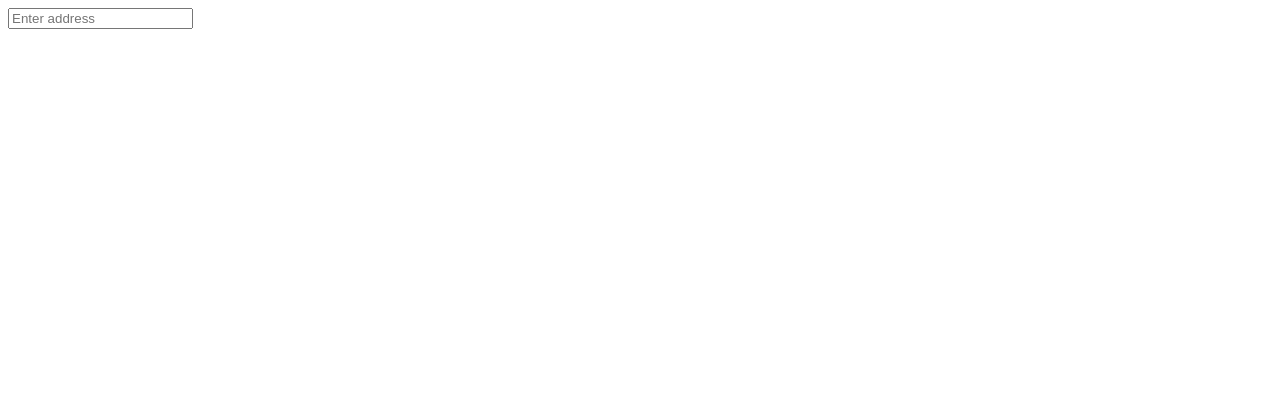
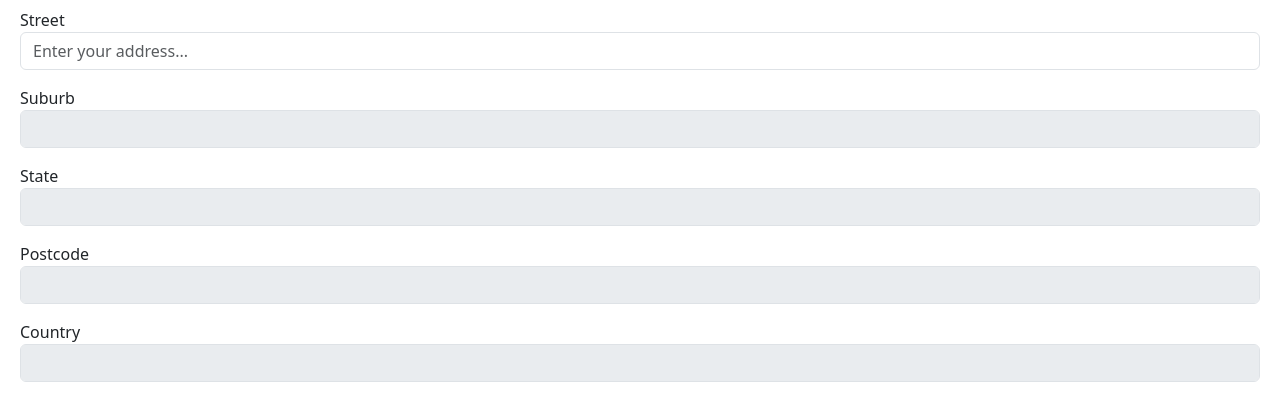
Before and after one commit to mohit-r4k/google-places-autocomplete-utility, a plain HTML site: page index.html in a window 1280 px wide. Drawn offline with nearby package versions, Linux system fonts and the light colour scheme; some packages are replaced by stand-ins of ours.

Commit message:
Update index.html

```diff
--- a/index.html
+++ b/index.html
@@ -1,15 +1,51 @@
-<!-- File: google-autocomplete.html -->
-<!DOCTYPE html>
 <html>
 <head>
+    <title>Google Places Autocomplete</title>
+    <meta name="viewport" content="width=device-width, initial-scale=1.0"/>
+    <link href="https://cdn.jsdelivr.net/npm/bootstrap@5.3.6/dist/css/bootstrap.min.css" rel="stylesheet" integrity="sha384-4Q6Gf2aSP4eDXB8Miphtr37CMZZQ5oXLH2yaXMJ2w8e2ZtHTl7GptT4jmndRuHDT" crossorigin="anonymous"/>
     <script src="https://maps.googleapis.com/maps/api/js?key=AIzaSyB6IoNLUq0kEHUjf2X03l7ySFLAUqHoOSg&libraries=places"></script>
 </head>
 <body>
-    <input id="autocomplete" type="text" placeholder="Enter address" />
+    <div class="container-fluid">
+        <div class="row p-2">
+            <div class="col-12">
+                <label for="street">Street</label>
+                <input id="street" type="text" placeholder="Enter your address..." class="form-control"/>
+            </div>
+        </div>
+        <div class="row p-2">
+            <div class="col-12">
+                <label for="suburb">Suburb</label>
+                <input id="suburb" type="text" class="form-control" disabled="true"/>
+            </div>
+        </div>
+        <div class="row p-2">
+            <div class="col-12">
+                <label for="state">State</label>
+                <input id="state" type="text" class="form-control" disabled="true"/>
+            </div>
+        </div>
+        <div class="row p-2">
+            <div class="col-12">
+                <label for="postcode">Postcode</label>
+                <input id="postcode" type="text" class="form-control" disabled="true"/>
+            </div>
+        </div>
+        <div class="row p-2">
+            <div class="col-12">
+                <label for="country">Country</label>
+                <input id="country" type="text" class="form-control" disabled="true"/>
+            </div>
+        </div>
+    </div>
+
 
     <script>
-        const input = document.getElementById('autocomplete');
-        const autocomplete = new google.maps.places.Autocomplete(input);
+        const input = document.getElementById('street');
+        const autocomplete = new google.maps.places.Autocomplete(input, {
+            componentRestrictions: { country: 'au' },
+            types: ['address']
+        });
 
         autocomplete.addListener('place_changed', () => {
             const place = autocomplete.getPlace();
@@ -31,6 +67,12 @@
                 if (types.includes('postal_code')) address.postalCode = comp.long_name;
             });
 
+            document.getElementById('street').value = address.street;
+            document.getElementById('suburb').value = address.city;
+            document.getElementById('state').value = address.state;
+            document.getElementById('postcode').value = address.postalCode;
+            document.getElementById('country').value = address.country;
+
             window.parent.postMessage(JSON.stringify({
                 source: 'google-autocomplete',
                 address
```
